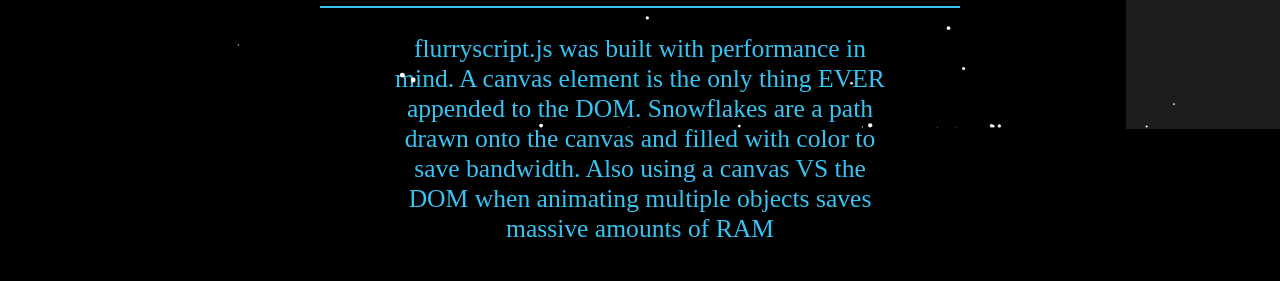
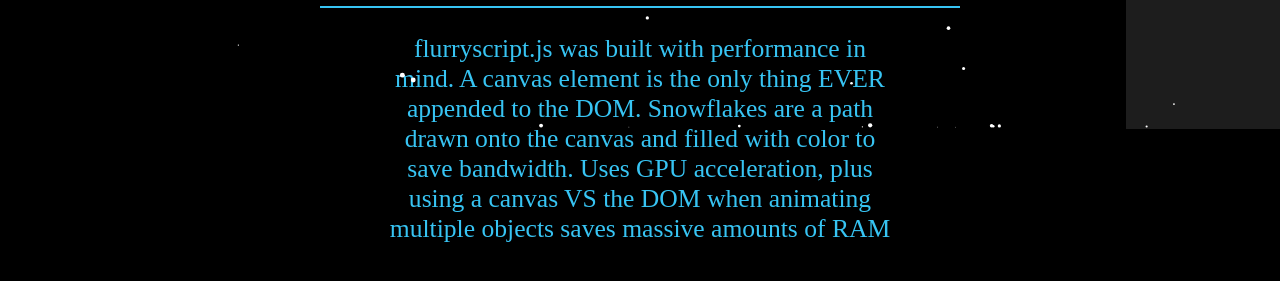
Before and after one commit to wbojczuk/flurrystorm, a plain HTML site: page index.html in a window 1280 px wide. Shown: the part 671-952 px from the top of the page. Drawn offline with Linux system fonts and the light colour scheme.

Commit message:
For the site

```diff
--- a/index.html
+++ b/index.html
@@ -22,7 +22,7 @@
 
         <div class="title">Performance</div>
         <div class="center"><div class="seperator"></div></div>
-        <div class="center"><div class="text">flurryscript.js was built with performance in mind. A canvas element is the only thing EVER appended to the DOM. Snowflakes are a path drawn onto the canvas and filled with color to save bandwidth. Also using a canvas VS the DOM when animating multiple objects saves massive amounts of RAM</div></div>
+        <div class="center"><div class="text">flurryscript.js was built with performance in mind. A canvas element is the only thing EVER appended to the DOM. Snowflakes are a path drawn onto the canvas and filled with color to save bandwidth. Uses GPU acceleration, plus using a canvas VS the DOM when animating multiple objects saves massive amounts of RAM</div></div>
 
         <div class="title">Custom Image Support</div>
         <div class="center"><div class="seperator"></div></div>
```
